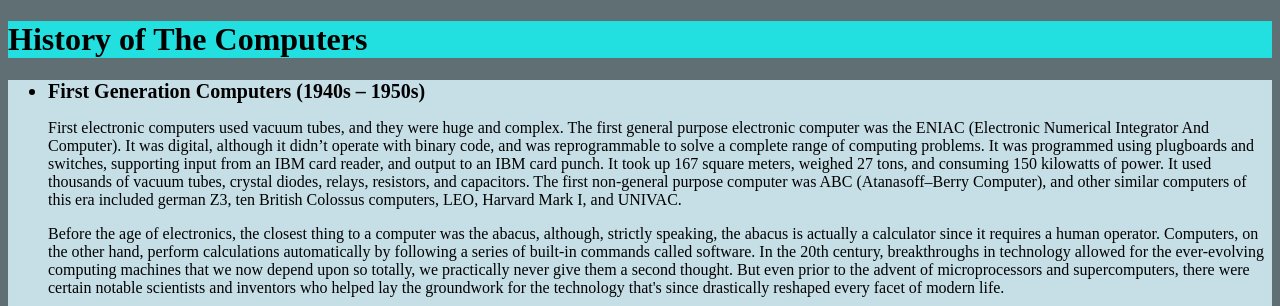
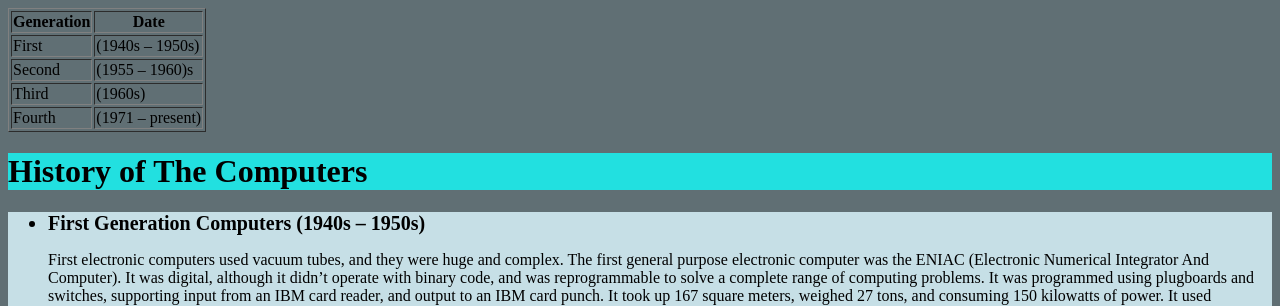
Before and after one commit to Zoe469/Reasearch, a plain HTML site: page index.html in a window 1280 px wide. Shown: the top 306 px of the page. Drawn offline with Linux system fonts and the light colour scheme.

Commit message:
Update index.html

```diff
--- a/index.html
+++ b/index.html
@@ -36,13 +36,46 @@
 
 
 
+</style>
+
+<body>
+
+
+    <table border="1">
+            <tr>
+                <th>Generation</th>
+                <th>Date</th>
+
+            </tr>
+            <tr>
+                <td>First</td>
+                <td>(1940s – 1950s)</td>
+
+            </tr>
+            <tr>
+                <td>Second</td>
+                <td>(1955 – 1960)s</td>
+
+            </tr>
+            <tr>
+                <td>Third</td>
+                <td>(1960s)</td>
+
+            </tr>
+            <tr>
+                <td>Fourth</td>
+                <td>(1971 – present)</td>
+
+            </tr>
+
+
+        </table>
 
 
 
 
+</body>
 
-
-</style>
 
 <body>
     <h1> History of The Computers</h1>
@@ -126,7 +159,7 @@ The drive for ever greater integration and miniaturization led towards single-ch
 
 <br>
 
-<img src" <img src="https://th.bing.com/th/id/OIP.8UDjpGOS59mofe35JhEPMQHaFj?w=226&h=180&c=7&o=5&pid=1.7" alt="fourth generation computers" width="200px" height="100px">"
+ <img src="https://th.bing.com/th/id/OIP.8UDjpGOS59mofe35JhEPMQHaFj?w=226&h=180&c=7&o=5&pid=1.7" alt="fourth generation computers" width="200px" height="100px">"
 
     </ul>
 
```
